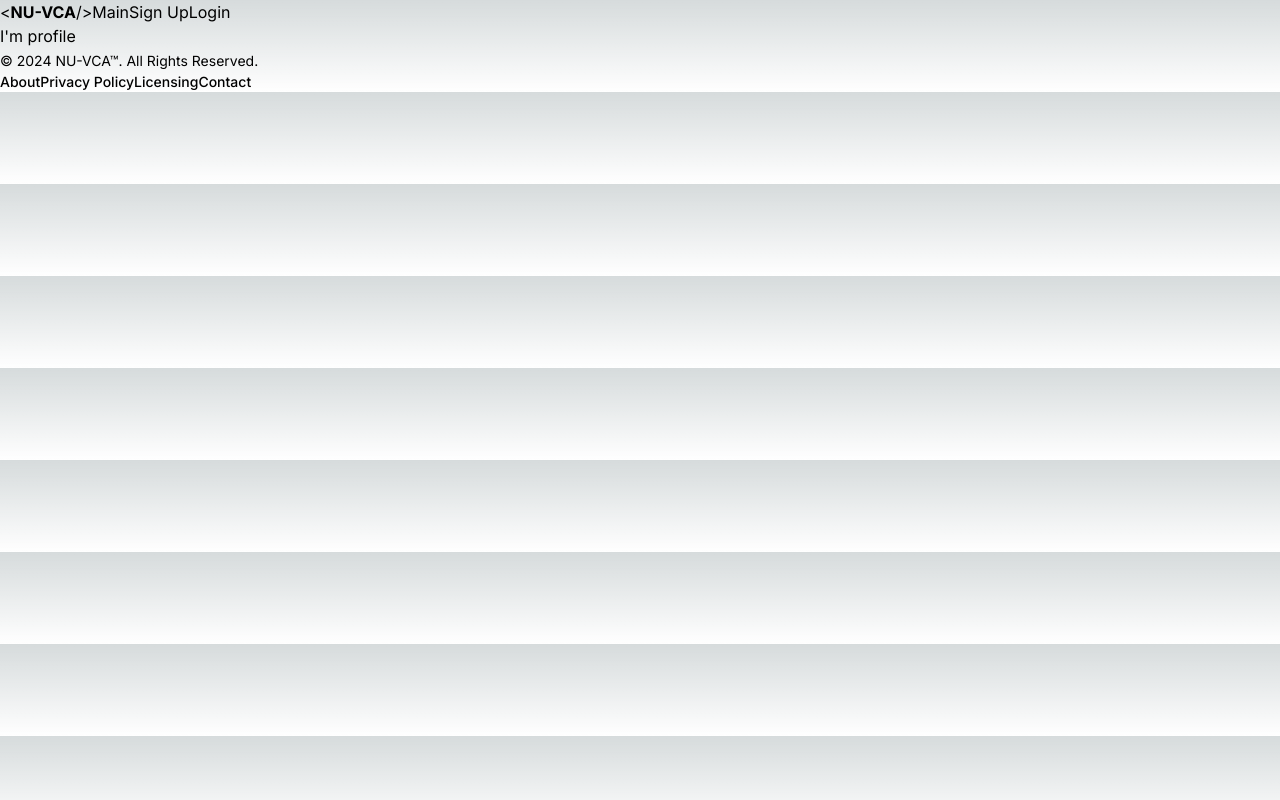
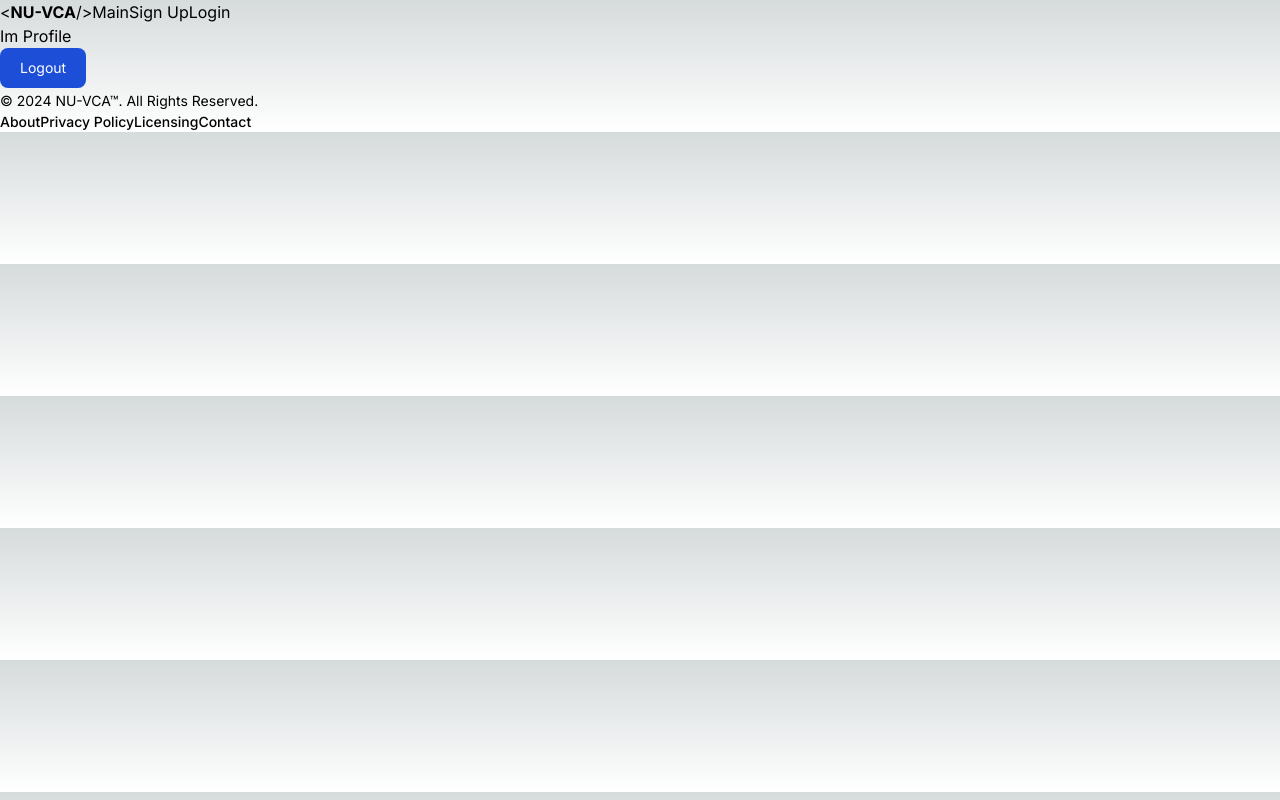
Before and after one commit to Codngwthubaid/Nuvca, a Next.js app in the folder nuvca-project/: page /Profile in a window 1280 px wide. Built offline with nearby package versions, Linux system fonts and the light colour scheme.

Commit message:
Adding the functionality of Logout Btn

```diff
--- /dev/null
+++ b/nuvca-project/src/app/Logout/page.js
@@ -0,0 +1,14 @@
+import React from 'react'
+
+const page = () => {
+    return (
+        <>
+            <button
+                type="submit"
+                className="bg-blue-700 hover:bg-blue-800 focus:ring-4 rounded-lg text-sm px-5 py-2.5 text-white  flex justify-center items-center gap-x-1">Logout
+            </button>
+        </>
+    )
+}
+
+export default page
--- a/nuvca-project/src/app/Profile/page.js
+++ b/nuvca-project/src/app/Profile/page.js
@@ -1,10 +1,12 @@
 import React from 'react'
+import Logout from "../Logout/page"
 
 const page = () => {
     return (
-        <div>
-            I'm profile
-        </div>
+        <>
+            <div>Im Profile</div>
+            <button type="submit"><Logout /></button>
+        </>
     )
 }
 
--- /dev/null
+++ b/nuvca-project/src/app/api/users/LogoutRoute/route.js
@@ -0,0 +1,21 @@
+import { NextResponse } from "next/server";
+
+export async function GET() {
+    try {
+        const response = NextResponse.json({
+            message: "Logout Successfully !!!",
+            success: true
+        })
+
+        response.cookies.set("Token", "", {
+            httpOnly: true,
+            expires: new Date(0)
+        })
+
+    } catch (error) {
+        return NextResponse.json(
+            { error: error.message },
+            { status: 500 }
+        )
+    }
+}
```
